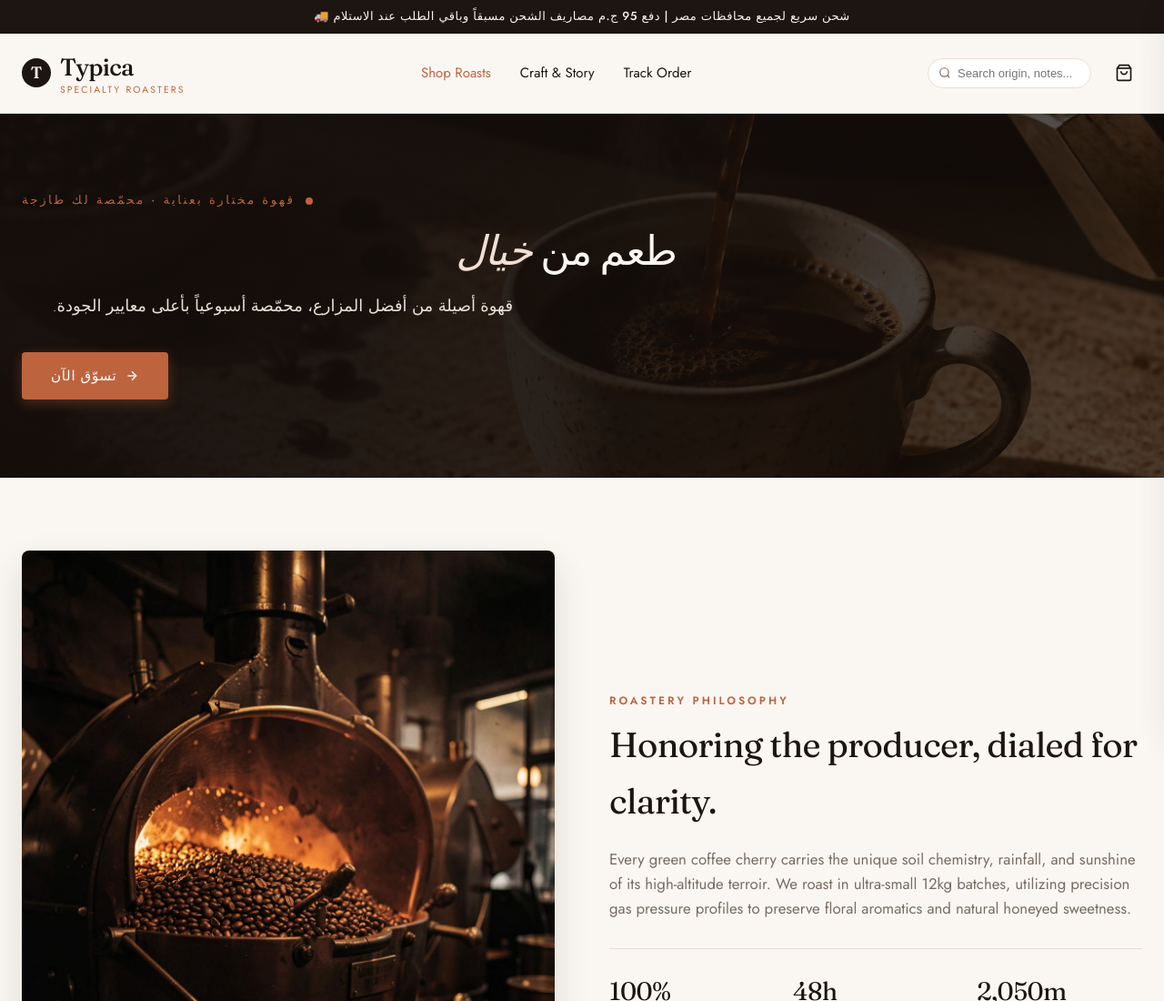
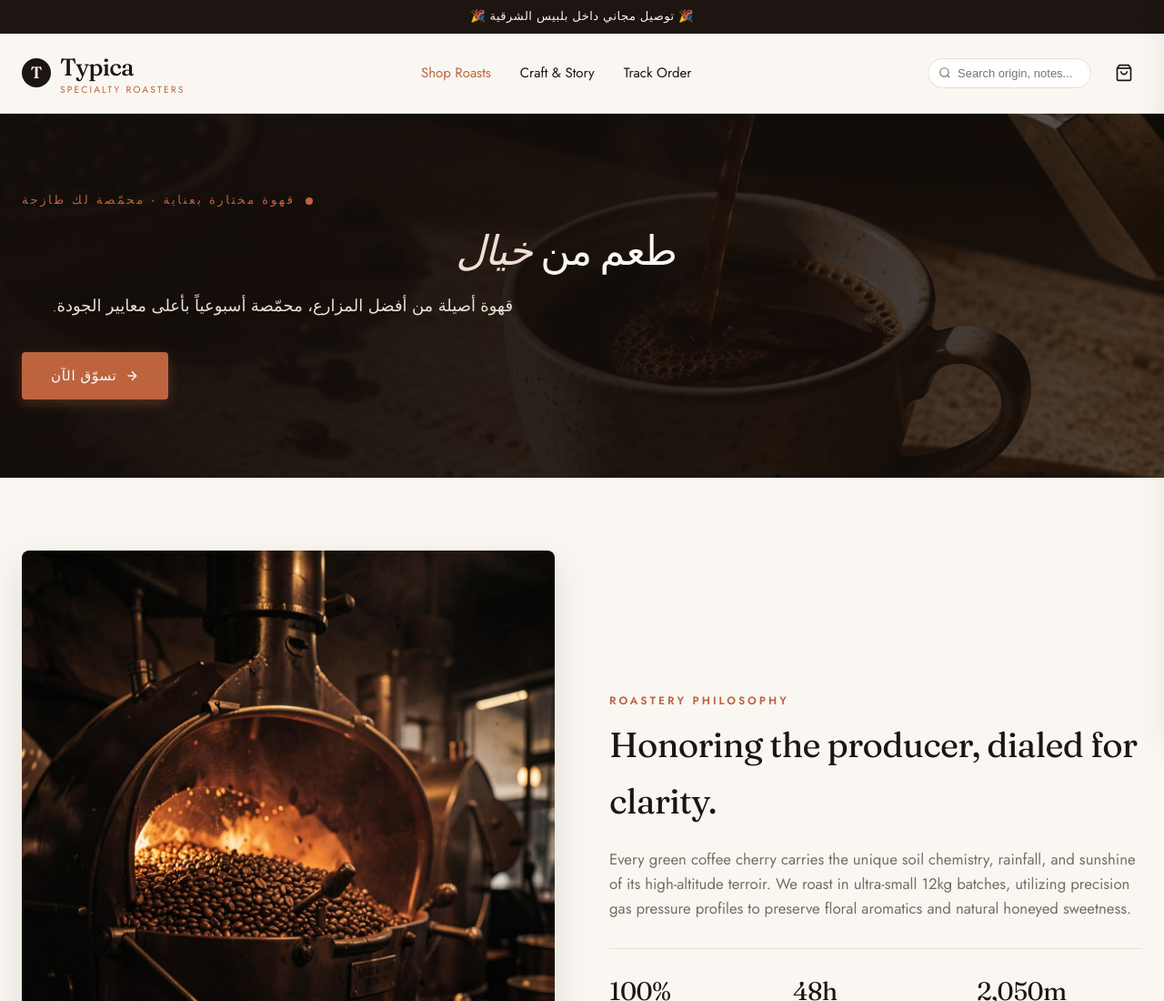
Before and after one commit to abdallah5509/typica-store, a website: page public/index.html in a window 1280 px wide. Shown: the top 1100 px of the page at 91% size. Drawn offline with Linux system fonts and the light colour scheme; no server answers.

Commit message:
تحديث شريط الإعلانات - توصيل مجاني داخل بلبيس الشرقية

```diff
--- a/public/index.html
+++ b/public/index.html
@@ -11,7 +11,7 @@
 
   <!-- Announcement Bar -->
   <div class="announcement-bar">
-    <span id="announcement-text">🚚 شحن سريع لجميع محافظات مصر | دفع 95 ج.م مصاريف الشحن مسبقاً وباقي الطلب عند الاستلام</span>
+    <span id="announcement-text">🎉 توصيل مجاني داخل بلبيس الشرقية 🎉</span>
   </div>
 
   <!-- Main Navigation -->
```
